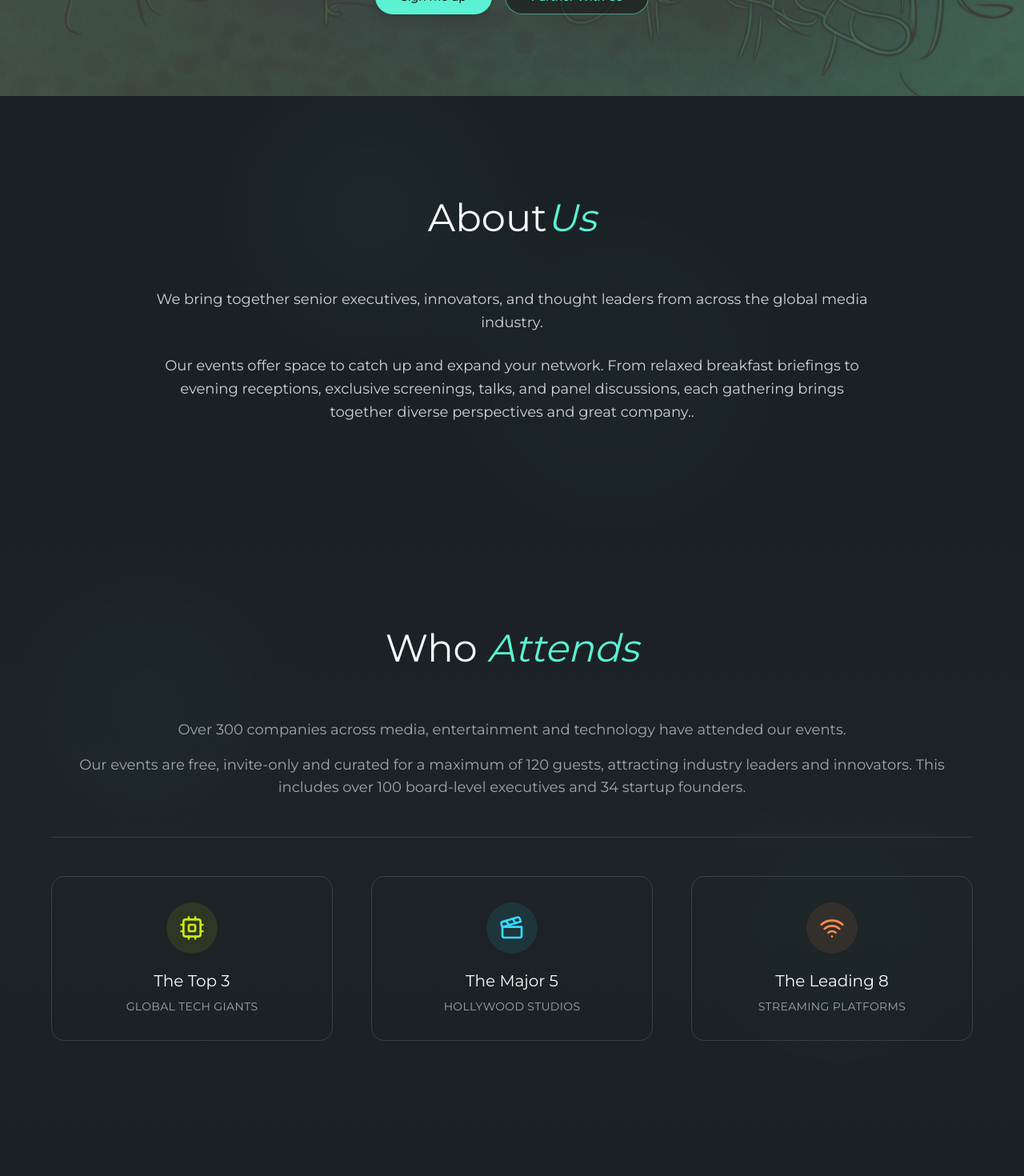
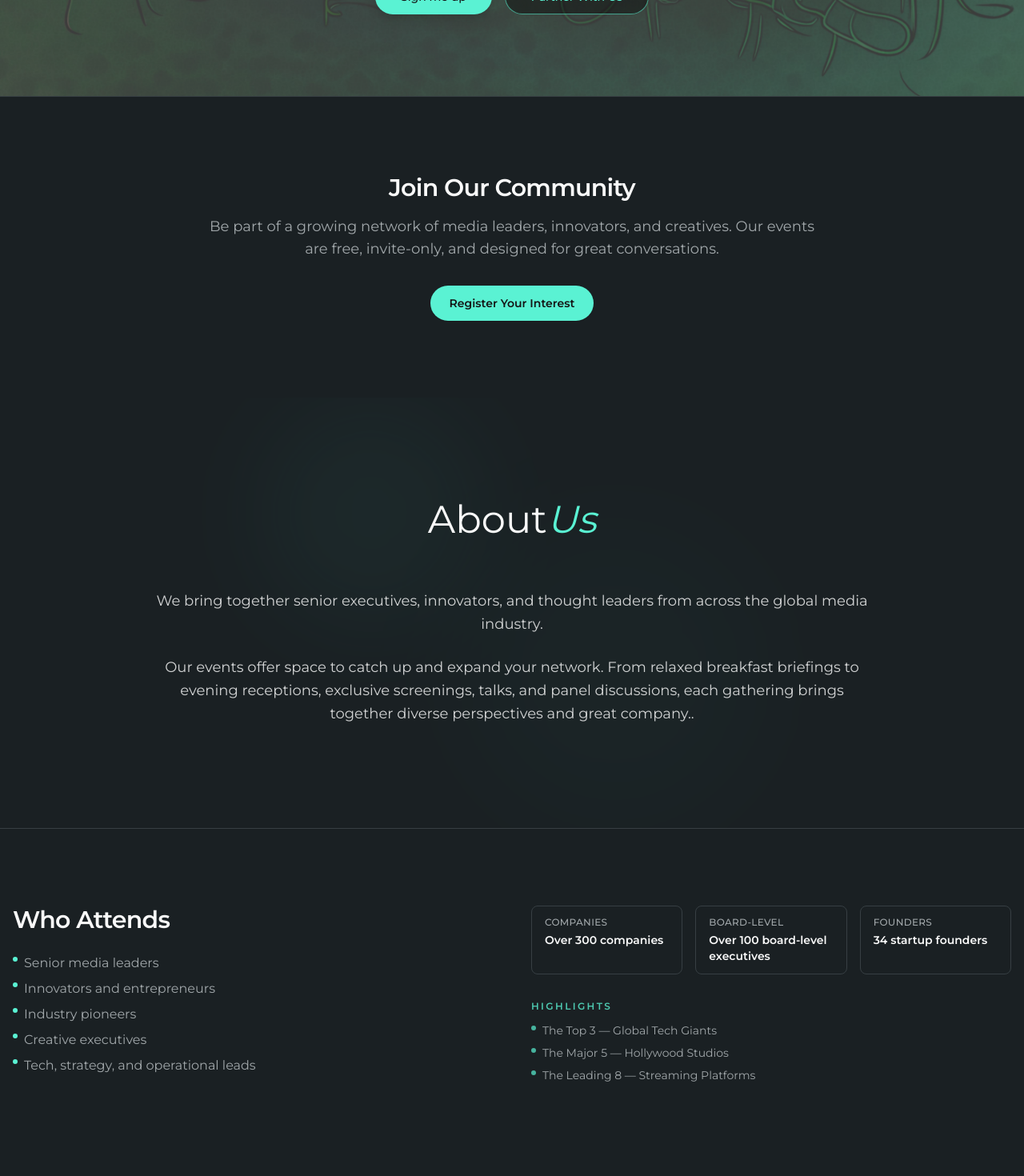
Before and after one commit to MediaCollectiveEvents/canvas-refine-kit, a React (Vite) app: page / in a window 1280 px wide. Shown: the part 520-1990 px from the top of the page at 80% size. Built offline with nearby package versions, Linux system fonts and the light colour scheme.

Commit message:
plug in sections

```diff
--- a/src/components/sections/HomepageRenderer.tsx
+++ b/src/components/sections/HomepageRenderer.tsx
@@ -5,6 +5,8 @@ import WhoAttendsSection from "./WhoAttendsSection";
 import UpcomingEventsIntroSection from "./UpcomingEventsIntroSection";
 import TestimonialsSection from "./TestimonialsSection";
 import ForBrandsSection from "./ForBrandsSection";
+import JoinCommunitySection from "./JoinCommunitySection";
+import NewHereSection from "./NewHereSection";
 
 interface HomepageRendererProps {
   sections: any[];
@@ -22,15 +24,15 @@ export function HomepageRenderer({
       {safeSections.map((section, i) => {
         switch (section.type) {
           case "aboutIntro":
-            // Reads content from homepage.json → CMS
+            // CMS-driven About Intro section
             return <AboutIntroSection key={i} section={section} />;
 
           case "whoAttends":
-            // Uses its own internal copy for now
-            return <WhoAttendsSection key={i} />;
+            // CMS-driven Who Attends section (must accept `section` prop)
+            return <WhoAttendsSection key={i} section={section} />;
 
           case "upcomingEventsIntro":
-            // Reads heading/description/note/ctas from homepage.json → CMS
+            // CMS-driven Upcoming Events intro
             return (
               <UpcomingEventsIntroSection
                 key={i}
@@ -40,15 +42,35 @@ export function HomepageRenderer({
             );
 
           case "testimonials":
-            // Uses your existing carousel (hard-coded testimonials array)
+            // Existing carousel with hard-coded testimonials array
             return <TestimonialsSection key={i} />;
 
+          case "joinCommunity":
+            // CMS-driven Join Community section
+            return (
+              <JoinCommunitySection
+                key={i}
+                section={section}
+                onRegisterClick={onRegister}
+              />
+            );
+
+          case "newHere":
+            // CMS-driven New Here section
+            return (
+              <NewHereSection
+                key={i}
+                section={section}
+                onRegisterClick={onRegister}
+              />
+            );
+
           case "forBrands":
-            // ✅ Fully CMS-driven using ForBrandsSection.tsx
+            // CMS-driven For Brands & Partners section
             return <ForBrandsSection key={i} section={section} />;
 
           default:
-            // Skip unimplemented types like "partners", "joinCommunity", "newHere"
+            // Skip unimplemented or unknown types (e.g. partners for now)
             return null;
         }
       })}
--- a/src/components/sections/JoinCommunitySection.tsx
+++ b/src/components/sections/JoinCommunitySection.tsx
@@ -1,79 +1,67 @@
 // src/components/sections/JoinCommunitySection.tsx
-import PageSection from "@/components/shared/PageSection";
-import SectionHeader from "@/components/shared/SectionHeader";
+import React from "react";
 
-interface JoinCommunitySectionProps {
-  section: {
+type JoinCommunitySectionData = {
   type: "joinCommunity";
-    heading: string;
+  heading?: string;
   body?: string;
   cta?: {
-      label: string;
+    label?: string;
     url?: string;
   };
 };
+
+interface JoinCommunitySectionProps {
+  section: JoinCommunitySectionData;
   onRegisterClick?: () => void;
 }
 
-export function JoinCommunitySection({
+const JoinCommunitySection: React.FC<JoinCommunitySectionProps> = ({
   section,
   onRegisterClick,
-}: JoinCommunitySectionProps) {
-  const heading = section.heading || "";
-  const words = heading.split(" ").filter(Boolean);
+}) => {
+  const heading = section.heading ?? "Join the Community";
+  const body =
+    section.body ??
+    "Be part of a growing network of media leaders, innovators, and creatives. Our events are free, invite-only, and designed for great conversations.";
+  const ctaLabel = section.cta?.label ?? "Register Your Interest";
+  const ctaUrl = section.cta?.url ?? "/register";
 
-  // Accent is the last word (e.g. "Community")
-  let title = heading;
-  let accentWord = "";
-
-  if (words.length > 1) {
-    accentWord = words[words.length - 1];
-    title = words.slice(0, -1).join(" ");
+  const handleClick = (
+    e: React.MouseEvent<HTMLButtonElement | HTMLAnchorElement>,
+  ) => {
+    if (onRegisterClick) {
+      e.preventDefault();
+      onRegisterClick();
     }
+  };
 
   return (
-    <PageSection
-      variant="darker"
-      className="relative overflow-hidden py-24 md:py-32"
+    <section className="border-t border-border bg-background">
+      <div className="container mx-auto px-4 py-16 md:py-24">
+        <div className="mx-auto max-w-3xl text-center">
+          <h2 className="text-2xl md:text-3xl font-semibold tracking-tight text-foreground">
+            {heading}
+          </h2>
+
+          <p className="mt-4 text-base md:text-lg text-muted-foreground">
+            {body}
+          </p>
+
+          <div className="mt-8 flex justify-center">
+            <a
+              href={ctaUrl}
+              onClick={onRegisterClick ? handleClick : undefined}
             >
-      {/* Matching background glow */}
-      <div className="absolute inset-0 pointer-events-none opacity-40">
-        <div className="absolute top-0 left-1/4 w-72 h-72 bg-primary/10 rounded-full blur-3xl" />
-        <div className="absolute bottom-0 right-1/4 w-96 h-96 bg-primary/5 rounded-full blur-3xl" />
+              <button className="inline-flex items-center rounded-full bg-primary px-6 py-3 text-sm font-semibold text-primary-foreground shadow-sm hover:bg-primary/90">
+                {ctaLabel}
+              </button>
+            </a>
           </div>
-
-      <div className="relative z-10 max-w-4xl mx-auto text-center">
-        <SectionHeader title={title} accentWord={accentWord || undefined} />
-
-        {section.body && (
-          <p className="mt-6 text-lg text-white/80 font-body leading-relaxed">
-            {section.body}
-          </p>
-        )}
-
-        {section.cta && (
-          <div className="mt-8 flex justify-center">
-            {onRegisterClick ? (
-              <button
-                type="button"
-                onClick={onRegisterClick}
-                className="inline-flex items-center justify-center rounded-full bg-primary px-8 py-3 text-sm font-semibold text-white shadow-lg shadow-primary/30 transition hover:bg-primary/90"
-              >
-                {section.cta.label}
-              </button>
-            ) : (
-              <a
-                href={section.cta.url || "#"}
-                className="inline-flex items-center justify-center rounded-full bg-primary px-8 py-3 text-sm font-semibold text-white shadow-lg shadow-primary/30 transition hover:bg-primary/90"
-              >
-                {section.cta.label}
-              </a>
-            )}
         </div>
-        )}
       </div>
-    </PageSection>
+    </section>
   );
-}
+};
 
 export default JoinCommunitySection;
--- a/src/components/sections/NewHereSection.tsx
+++ b/src/components/sections/NewHereSection.tsx
@@ -1,66 +1,67 @@
-// src/components/sections/NewHereSection.tsx
+// src/components/sections/JoinCommunitySection.tsx
 import React from "react";
 
-interface NewHereSectionProps {
-  section: {
-    type: "newHere";
-    heading: string;
+type JoinCommunitySectionData = {
+  type: "joinCommunity";
+  heading?: string;
   body?: string;
   cta?: {
-      label: string;
+    label?: string;
     url?: string;
   };
 };
+
+interface JoinCommunitySectionProps {
+  section: JoinCommunitySectionData;
   onRegisterClick?: () => void;
 }
 
-const NewHereSection: React.FC<NewHereSectionProps> = ({
+const JoinCommunitySection: React.FC<JoinCommunitySectionProps> = ({
   section,
   onRegisterClick,
 }) => {
-  const { heading, body, cta } = section;
+  const heading = section.heading ?? "Join the Community";
+  const body =
+    section.body ??
+    "Be part of a growing network of media leaders, innovators, and creatives. Our events are free, invite-only, and designed for great conversations.";
+  const ctaLabel = section.cta?.label ?? "Register Your Interest";
+  const ctaUrl = section.cta?.url ?? "/register";
+
+  const handleClick = (
+    e: React.MouseEvent<HTMLButtonElement | HTMLAnchorElement>,
+  ) => {
+    if (onRegisterClick) {
+      e.preventDefault();
+      onRegisterClick();
+    }
+  };
 
   return (
-    <section className="border-t border-border bg-muted/20">
+    <section className="border-t border-border bg-background">
       <div className="container mx-auto px-4 py-16 md:py-24">
-        <div className="max-w-3xl">
-          <p className="text-sm font-semibold uppercase tracking-[0.2em] text-primary/80">
-            First time?
-          </p>
-          <h2 className="mt-3 text-3xl font-semibold tracking-tight text-foreground sm:text-4xl">
+        <div className="mx-auto max-w-3xl text-center">
+          <h2 className="text-2xl md:text-3xl font-semibold tracking-tight text-foreground">
             {heading}
           </h2>
-          {body && (
-            <p className="mt-4 text-base leading-relaxed text-muted-foreground">
+
+          <p className="mt-4 text-base md:text-lg text-muted-foreground">
             {body}
           </p>
-          )}
 
-          {cta && (
-            <div className="mt-6">
-              {onRegisterClick ? (
-                <button
-                  type="button"
-                  onClick={onRegisterClick}
-                  className="inline-flex items-center justify-center rounded-md bg-primary px-6 py-3 text-sm font-semibold text-primary-foreground shadow-sm transition hover:bg-primary/90"
+          <div className="mt-8 flex justify-center">
+            <a
+              href={ctaUrl}
+              onClick={onRegisterClick ? handleClick : undefined}
             >
-                  {cta.label}
+              <button className="inline-flex items-center rounded-full bg-primary px-6 py-3 text-sm font-semibold text-primary-foreground shadow-sm hover:bg-primary/90">
+                {ctaLabel}
               </button>
-              ) : (
-                <a
-                  href={cta.url || "#"}
-                  className="inline-flex items-center justify-center rounded-md bg-primary px-6 py-3 text-sm font-semibold text-primary-foreground shadow-sm transition hover:bg-primary/90"
-                >
-                  {cta.label}
             </a>
-              )}
           </div>
-          )}
         </div>
       </div>
     </section>
   );
 };
 
-export default NewHereSection;
-``;
+export default JoinCommunitySection;
--- a/src/components/sections/WhoAttendsSection.tsx
+++ b/src/components/sections/WhoAttendsSection.tsx
@@ -1,92 +1,107 @@
+import React from "react";
 
-import { motion } from "framer-motion";
-import { Cpu, Clapperboard, Wifi } from "lucide-react";
-import SectionHeader from "@/components/shared/SectionHeader";
+type WhoAttendsSectionData = {
+  type: "whoAttends";
+  heading?: string;
+  audienceGroups?: string[];
+  statistics?: {
+    companies?: string;
+    boardLevel?: string;
+    founders?: string;
+  };
+  highlights?: string[];
+};
 
-const stats = [
-  {
-    icon: Cpu,
-    title: "The Top 3",
-    subtitle: "Global Tech Giants",
-    color: "text-[hsl(var(--icon-lime))]",
-    bgColor: "bg-[hsl(var(--icon-lime)/0.1)]",
-  },
-  {
-    icon: Clapperboard,
-    title: "The Major 5",
-    subtitle: "Hollywood Studios",
-    color: "text-[hsl(var(--icon-cyan))]",
-    bgColor: "bg-[hsl(var(--icon-cyan)/0.1)]",
-  },
-  {
-    icon: Wifi,
-    title: "The Leading 8",
-    subtitle: "Streaming Platforms",
-    color: "text-[hsl(var(--icon-red))]",
-    bgColor: "bg-[hsl(var(--icon-red)/0.1)]",
-  },
-];
+interface WhoAttendsSectionProps {
+  section: WhoAttendsSectionData;
+}
 
-const WhoAttendsSection = () => {
+const WhoAttendsSection: React.FC<WhoAttendsSectionProps> = ({ section }) => {
+  const {
+    heading = "Who Attends",
+    audienceGroups = [],
+    statistics = {},
+    highlights = [],
+  } = section;
+
+  const {
+    companies = "Over 300 companies",
+    boardLevel = "Over 100 board-level executives",
+    founders = "34 startup founders",
+  } = statistics;
+
   return (
-    <section className="py-24 md:py-32 bg-gradient-to-b from-background via-secondary/20 to-background relative overflow-hidden px-6">
-      {/* Background decoration */}
-      <div className="absolute inset-0 opacity-30">
-        <div className="absolute top-20 left-10 w-72 h-72 bg-primary/10 rounded-full blur-3xl" />
-        <div className="absolute bottom-20 right-10 w-96 h-96 bg-primary/5 rounded-full blur-3xl" />
-      </div>
-      <div className="container mx-auto text-center max-w-6xl relative z-10">
+    <section className="border-t border-border bg-background">
+      <div className="container mx-auto px-4 py-16 md:py-24">
+        <div className="grid gap-12 md:grid-cols-2 md:items-start">
+          {/* Left: audience groups */}
+          <div>
+            <h2 className="text-2xl md:text-3xl font-semibold tracking-tight text-foreground">
+              {heading}
+            </h2>
 
-        {/* Updated section header */}
-        <SectionHeader
-          title="Who "
-          accentWord="Attends"
-        />
+            {audienceGroups.length > 0 && (
+              <ul className="mt-6 space-y-2 text-sm md:text-base text-muted-foreground">
+                {audienceGroups.map((group, idx) => (
+                  <li key={idx} className="flex items-start gap-2">
+                    <span className="mt-1 h-1.5 w-1.5 rounded-full bg-primary" />
+                    <span>{group}</span>
+                  </li>
+                ))}
+              </ul>
+            )}
+          </div>
 
-        <motion.div
-          initial={{ opacity: 0, y: 20 }}
-          whileInView={{ opacity: 1, y: 0 }}
-          viewport={{ once: true }}
-          transition={{ duration: 0.5, delay: 0.2 }}
-        >
-          <p className="text-muted-foreground font-body text-lg mb-4">
-            Over 300 companies across media, entertainment and technology have attended our events.
-          </p>
-
-          <p className="text-muted-foreground font-body text-lg mb-12">
-            Our events are free, invite-only and curated for a maximum of 120 guests,
-            attracting industry leaders and innovators. This includes over
-            100 board-level executives and 34 startup founders.
-          </p>
-        </motion.div>
-
-        <hr className="border-border mb-12" />
-
-        <div className="grid md:grid-cols-3 gap-12">
-          {stats.map((stat, index) => (
-            <motion.div
-              key={stat.title}
-              initial={{ opacity: 0, y: 20 }}
-              whileInView={{ opacity: 1, y: 0 }}
-              viewport={{ once: true }}
-              transition={{ duration: 0.5, delay: index * 0.1 }}
-              className="text-center p-8 bg-card rounded-2xl border border-border"
-            >
-              <div
-                className={`w-16 h-16 rounded-full ${stat.bgColor} flex items-center justify-center mx-auto mb-5`}
-              >
-                <stat.icon className={`w-8 h-8 ${stat.color}`} />
+          {/* Right: stats + highlights */}
+          <div className="space-y-8">
+            {/* Stats */}
+            <div className="grid gap-4 sm:grid-cols-3">
+              <div className="rounded-lg border border-border bg-card px-4 py-3">
+                <p className="text-xs font-medium uppercase tracking-wide text-muted-foreground">
+                  Companies
+                </p>
+                <p className="mt-1 text-sm font-semibold text-foreground">
+                  {companies}
+                </p>
               </div>
 
-              <h3 className="font-display text-xl mb-2">{stat.title}</h3>
+              <div className="rounded-lg border border-border bg-card px-4 py-3">
+                <p className="text-xs font-medium uppercase tracking-wide text-muted-foreground">
+                  Board-level
+                </p>
+                <p className="mt-1 text-sm font-semibold text-foreground">
+                  {boardLevel}
+                </p>
+              </div>
 
-              <p className="text-muted-foreground font-body text-sm uppercase tracking-wide">
-                {stat.subtitle}
-              </p>
-            </motion.div>
-          ))}
+              <div className="rounded-lg border border-border bg-card px-4 py-3">
+                <p className="text-xs font-medium uppercase tracking-wide text-muted-foreground">
+                  Founders
+                </p>
+                <p className="mt-1 text-sm font-semibold text-foreground">
+                  {founders}
+                </p>
+              </div>
+            </div>
+
+            {/* Highlights */}
+            {highlights.length > 0 && (
+              <div>
+                <p className="text-xs font-semibold uppercase tracking-[0.2em] text-primary/80">
+                  Highlights
+                </p>
+                <ul className="mt-3 space-y-2 text-sm text-muted-foreground">
+                  {highlights.map((item, idx) => (
+                    <li key={idx} className="flex items-start gap-2">
+                      <span className="mt-1 h-1.5 w-1.5 rounded-full bg-primary/70" />
+                      <span>{item}</span>
+                    </li>
+                  ))}
+                </ul>
+              </div>
+            )}
+          </div>
         </div>
-
       </div>
     </section>
   );
--- a/src/content/homepage.json
+++ b/src/content/homepage.json
@@ -13,6 +13,15 @@
     }
   },
   "sections": [
+    {
+      "type": "joinCommunity",
+      "heading": "Join Our Community",
+      "body": "Be part of a growing network of media leaders, innovators, and creatives. Our events are free, invite-only, and designed for great conversations.",
+      "cta": {
+        "label": "Register Your Interest",
+        "url": "/register"
+      }
+    },
     {
       "type": "aboutIntro",
       "heading": "About U",
@@ -56,7 +65,7 @@
     },
     {
       "type": "forBrands",
-      "heading": "Grands & Partners",
+      "heading": "rands & Partners",
       "body": "We also work with selected partners to create curated industry experiences.",
       "cta": {
         "label": "Explore Partnerships",
@@ -64,17 +73,8 @@
       }
     },
     {
-      "type": "joinCommunity",
-      "heading": "Join the Community",
-      "body": "Be part of a growing network of media leaders, innovators, and creatives. Our events are free, invite-only, and designed for great conversations.",
-      "cta": {
-        "label": "Register Your Interest",
-        "url": "/register"
-      }
-    },
-    {
       "type": "newHere",
-      "heading": "New Here?",
+      "heading": "Our events",
       "body": "If it’s your first time joining us, welcome. Our events bring together senior professionals from across media, entertainment, and technology in a relaxed setting designed for easy conversation. Expect a curated guest list, thoughtful formats, and plenty of time to connect with peers.",
       "cta": {
         "label": "Register Your Interest",
--- a/src/pages/Home.tsx
+++ b/src/pages/Home.tsx
@@ -2,12 +2,10 @@
 import { useState } from "react";
 import Header from "@/components/layout/Header";
 import Footer from "@/components/layout/Footer";
-
 import PageHero from "@/components/shared/PageHero";
 import EventRegistrationForm from "@/components/EventRegistrationForm";
 
 import { HomepageRenderer } from "@/components/sections/HomepageRenderer";
-// ⬆ named import (no default export)
 
 import heroImage from "@/assets/hero-placeholder.jpg";
 import homepage from "@/content/homepage.json";
```
Lines whose indentation alone changed are shown as unchanged.
